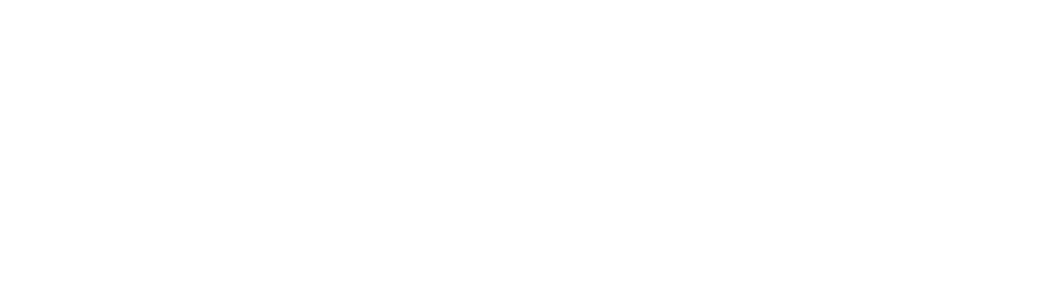
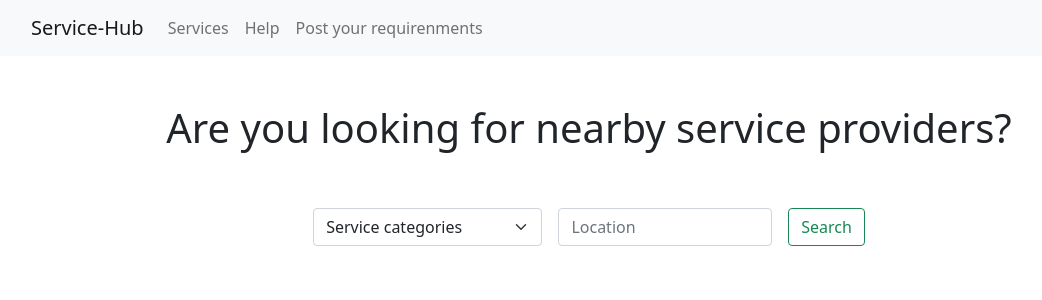
Before and after one commit to dinusha19/servicehub, a React (Create React App) app: page / in a window 1280 px wide. Before the commit this address had no page. Shown: the top 300 px of the page, without its empty margins (51-1093 px from the left). Built offline with nearby package versions, Linux system fonts and the light colour scheme.

Commit message:
added home page

```diff
--- a/src/App.js
+++ b/src/App.js
@@ -1,8 +1,11 @@
 import './App.css';
 import { BrowserRouter, Routes, Route } from "react-router-dom";
+import "react-bootstrap/dist/react-bootstrap";
 import "bootstrap/dist/css/bootstrap.css"
 
 import PostRequirement from './pages/PostRequirement';
+import GetPostRequirements from './pages/GetPostRequirements';
+import Home from './pages/Home';
 
 function App() {
   return (
@@ -10,6 +13,8 @@ function App() {
       <BrowserRouter>
         <Routes>
           <Route path="/postRequirement" element={<PostRequirement />} />
+          <Route path="/getPostRequirements" element={<GetPostRequirements />} />
+          <Route path="/" element={<Home />} />
         </Routes>
       </BrowserRouter>
     </div>
--- /dev/null
+++ b/src/Navbar.js
@@ -0,0 +1,21 @@
+import React, { useState, useEffect } from "react";
+import {Navbar,Container,Nav} from 'react-bootstrap'
+
+const Navbaritem = () => {
+return(
+    <>
+        <Navbar  bg="light" expand="lg" variant="light">
+        <Container>
+        <Navbar.Brand >Service-Hub</Navbar.Brand>
+        <Nav className="me-auto" >
+        <Nav.Link href="#features">Services</Nav.Link>
+        <Nav.Link href="#features">Help</Nav.Link>
+        <Nav.Link href="/postRequirement">Post your requirenments</Nav.Link>
+        </Nav>
+        </Container>
+        </Navbar>
+    </>
+)
+}
+
+export default Navbaritem;
--- /dev/null
+++ b/src/Search.js
@@ -0,0 +1,30 @@
+import React from "react";
+import {Form,FormControl,Button, Stack} from 'react-bootstrap'
+
+const Search = () => {
+    return (
+        <>
+        <div className="p">
+        <Form className="d-flex">
+        <Stack direction="horizontal" gap={3} className="mx-auto" >
+        <Form.Select aria-label="Default select example" >
+        <option>Service categories</option>
+        <option value="1">Clinical</option>
+        <option value="2">IT Service</option>
+        <option value="3">Banking</option>
+        </Form.Select>
+        <FormControl
+          type="search"
+          placeholder="Location"
+          className="d-flex"
+          aria-label="Search"
+        />
+        <Button variant="outline-success">Search</Button>
+        </Stack>
+      </Form>
+      </div>
+        </>
+    )
+}
+
+export default Search;
--- a/src/index.js
+++ b/src/index.js
@@ -3,6 +3,7 @@ import ReactDOM from 'react-dom';
 import './index.css';
 import App from './App';
 import reportWebVitals from './reportWebVitals';
+
 
 ReactDOM.render(
   <React.StrictMode>
--- /dev/null
+++ b/src/pages/GetPostRequirements.js
@@ -0,0 +1,36 @@
+import React, { useState, useEffect } from "react";
+import axios from "axios";
+//import {Card} from 'react-bootstrap';
+//import {requestForToken,onMessageListener} from './firebase'
+
+
+const GetPostRequirements = () => {
+
+    const [PostRequirement, SetPostRequirement] = useState([]);
+    const loadRequirements = async () => {
+        try {
+
+            const response = await axios.get("http://localhost:9000/postrequirement/getPostRequirements");
+
+            console.log(response.data);
+            //SetPostRequirement(response.data)
+
+
+        } catch (error) {
+            console.log(error);
+        }
+
+    }
+
+    useEffect(() => {
+        loadRequirements();
+    }, []);
+
+    return(
+        <h1>Dinusha</h1>
+    );
+
+
+};
+
+export default GetPostRequirements;
--- /dev/null
+++ b/src/pages/Home.js
@@ -0,0 +1,20 @@
+import React from "react";
+import {Stack} from 'react-bootstrap'
+import Navbaritem from "../Navbar";
+import Search  from "../Search";
+const Home = () => {
+    return (
+        <>
+        <div>
+          <Stack gap={5}>
+        <Navbaritem/>
+          <h1 className="mx-auto">Are you looking for nearby service providers?</h1>
+        <Search/>
+        </Stack>
+        </div>
+
+        </>
+    )
+}
+
+export default Home;
```
